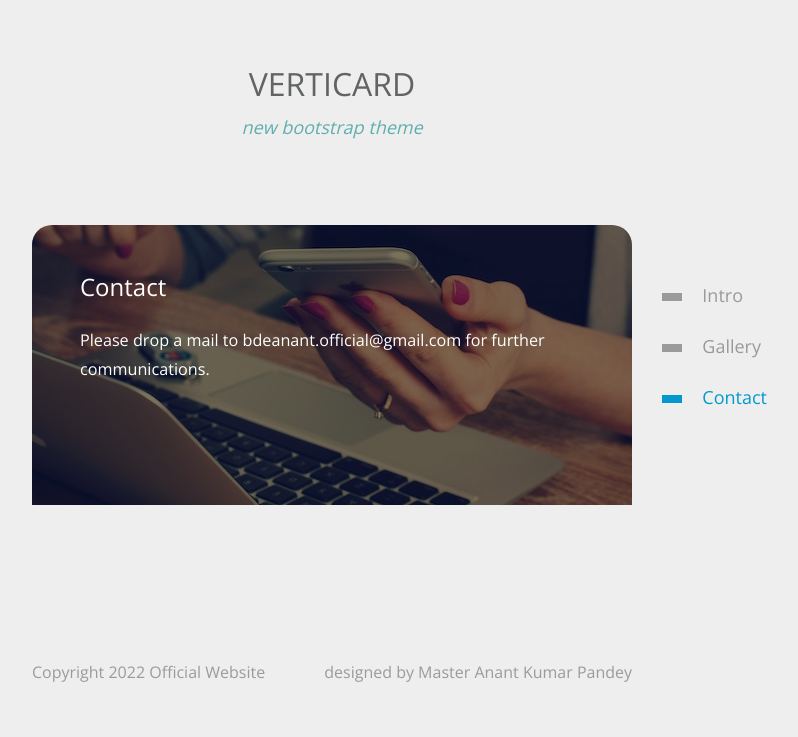
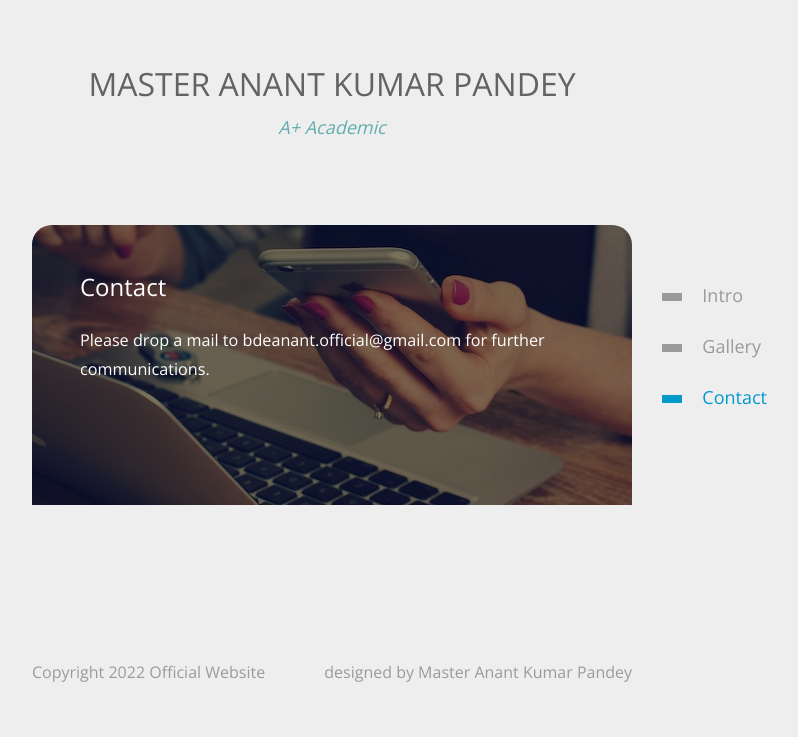
Before and after one commit to anantkpandey/masterakp.github.io, a plain HTML site: page contact.html in a window 1280 px wide. Shown: the whole page, without its empty margins (308-1106 px from the left). Drawn offline with nearby package versions, Linux system fonts and the light colour scheme.

Commit message:
Update contact.html

```diff
--- a/contact.html
+++ b/contact.html
@@ -14,8 +14,8 @@
     <body>
     <div class="tm-page-container mx-auto">
         <header class="tm-header text-center">
-            <h1 class="tm-title text-uppercase">Verticard</h1>
-            <p class="tm-primary-color"><i>new bootstrap theme</i></p>
+            <h1 class="tm-title text-uppercase">Master Anant Kumar Pandey</h1>
+            <p class="tm-primary-color"><i>A+ Academic</i></p>
         </header>
         <section class="tm-section">
             <nav class="tm-nav">
```
